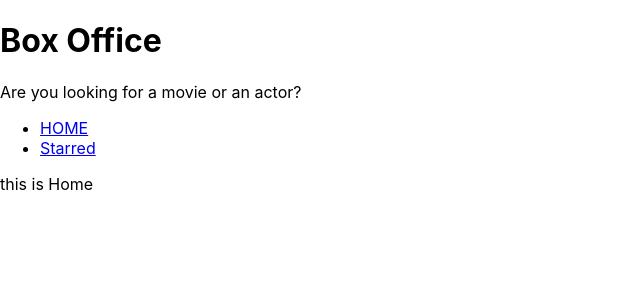
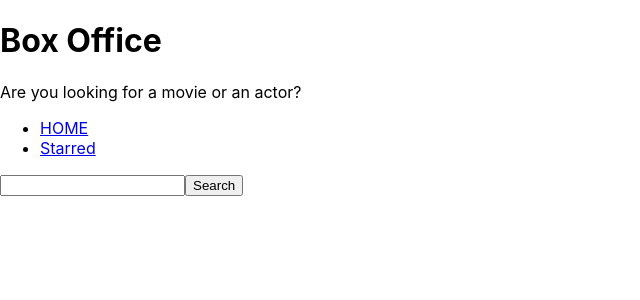
Before and after one commit to jessegjerde89/box-office, a React (Create React App) app: page / in a window 1280 px wide. Shown: the top 300 px of the page, without its empty margins (0-640 px from the left). Built offline with nearby package versions, Linux system fonts and the light colour scheme.

Commit message:
api started

```diff
--- a/src/pages/Home.js
+++ b/src/pages/Home.js
@@ -1,8 +1,41 @@
-import React from "react";
+import React, { useState } from "react";
 import MainPageLayout from "../components/MainPageLayout";
 
 export const Home = () => {
-  return <MainPageLayout>this is Home</MainPageLayout>;
+  const [input, setInput] = useState("");
+
+  const onSearch = () => {
+    fetch(`https://api.tvmaze.com/search/shows?q=${input}`)
+      .then((res) => res.json())
+      .then((result) => {
+        console.log(result);
+      });
+  };
+
+  const onInputChange = (ev) => {
+    setInput(ev.target.value);
+  };
+
+  const onKeyDown = (ev) => {
+    if(ev.keyCode === 13) {
+        onSearch()
+    }
+
+  };
+
+  return (
+    <MainPageLayout>
+      <input
+        type="text"
+        onChange={onInputChange}
+        onKeyDown={onKeyDown}
+        value={input}
+      />
+      <button type="button" onClick={onSearch}>
+        Search
+      </button>
+    </MainPageLayout>
+  );
 };
 
 export default Home;
```
Also changed, not shown: 1 other file (tests, documents, lock files or other folders).
